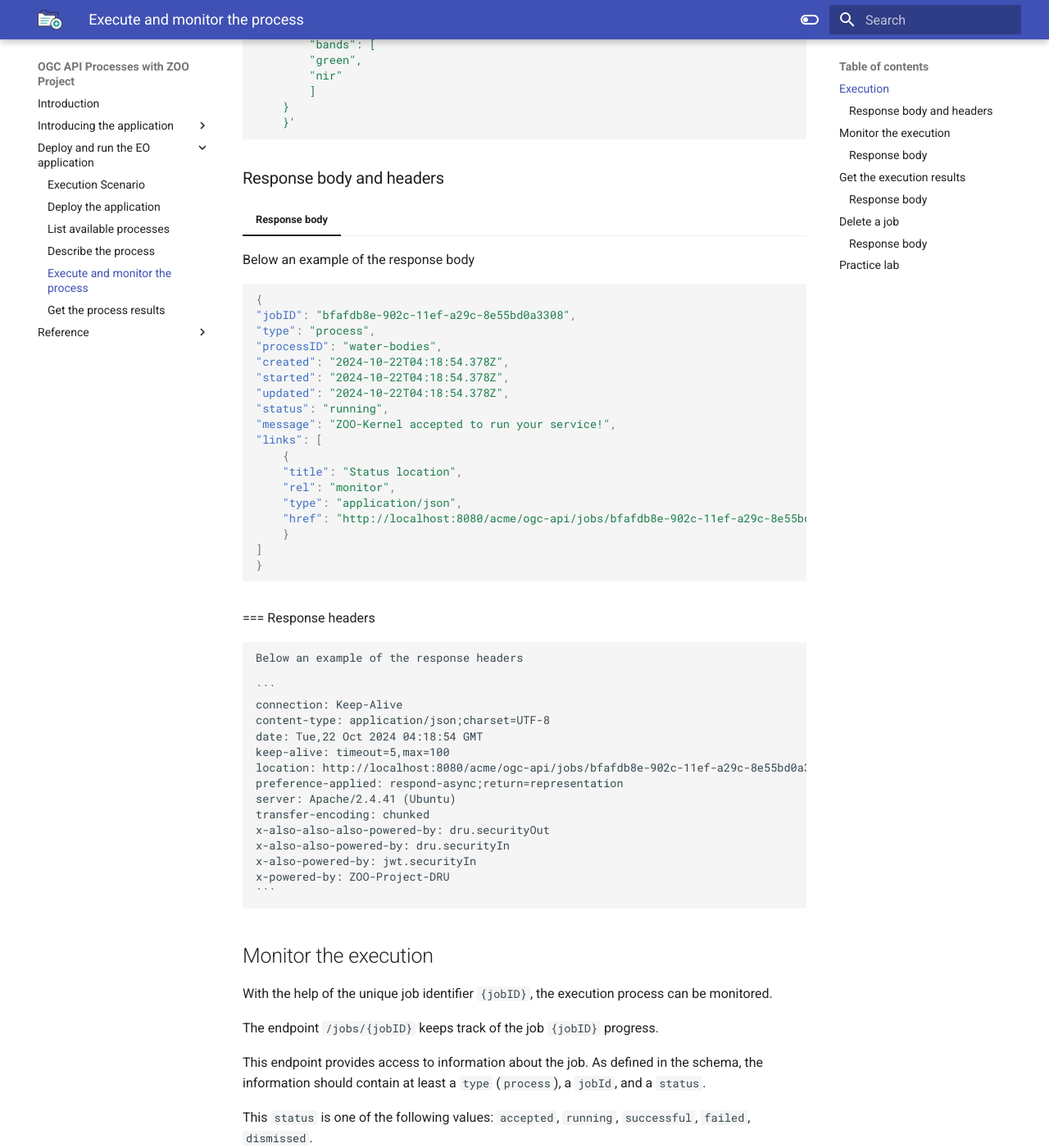
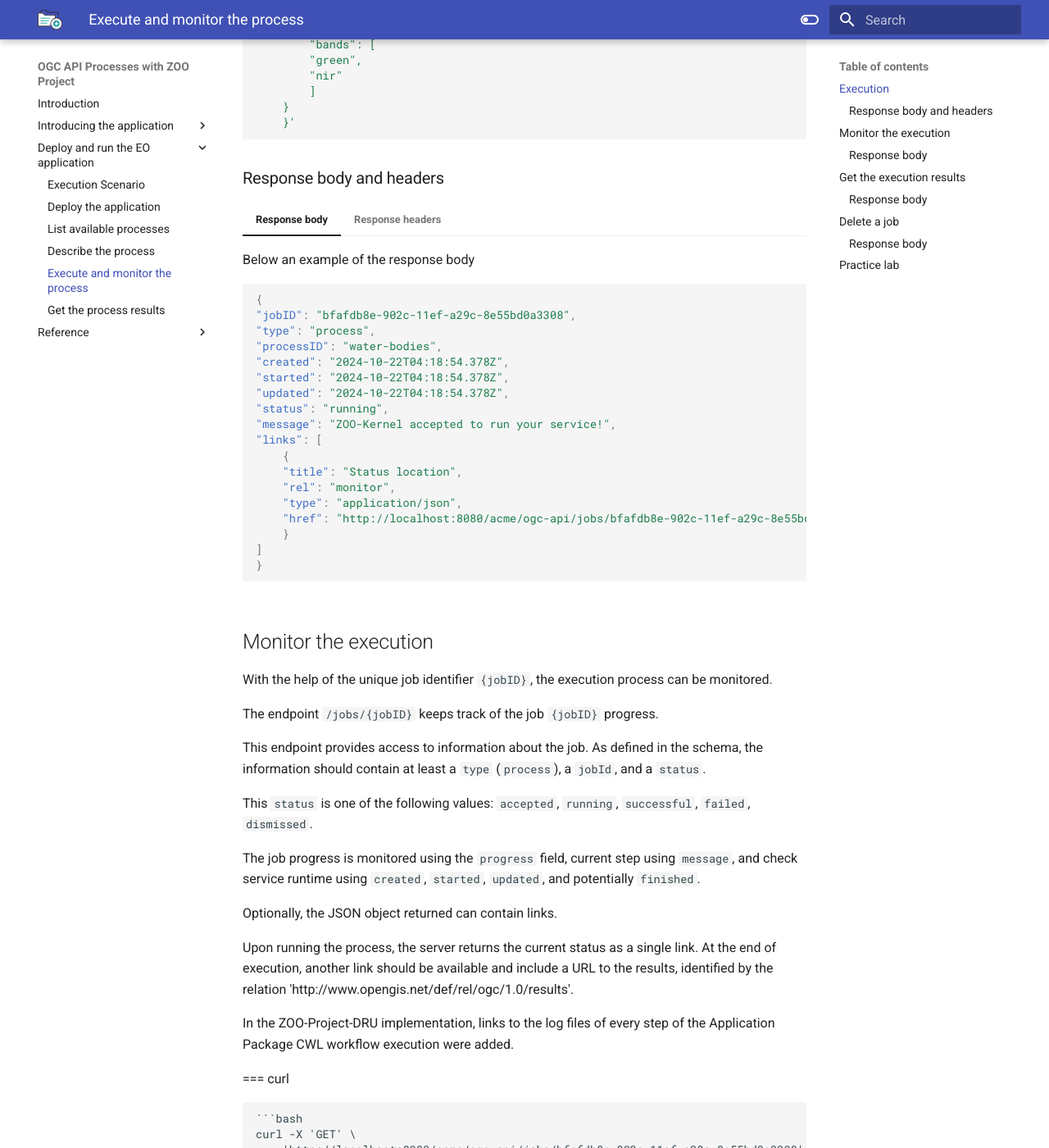
Before and after one commit to parham-membari-terradue/ogc-api-processes-with-zoo, an MkDocs documentation site: the page built from docs/execute-monitor-process.md, in a window 1280 px wide and 1400 px high, scrolled down 1698 px. Shown: the whole window at 82% size. Built offline with MkDocs 1.6.1 and Material for MkDocs 9.7.7, drawn with Linux system fonts in a browser that asks for light colours.

Commit message:
fixes fence

````diff
--- a/docs/execute-monitor-process.md
+++ b/docs/execute-monitor-process.md
@@ -88,7 +88,7 @@ The information received in the response body matches the process summary that c
     }
     ```
 
-=== Response headers
+=== "Response headers"
 
     Below an example of the response headers
 
````
